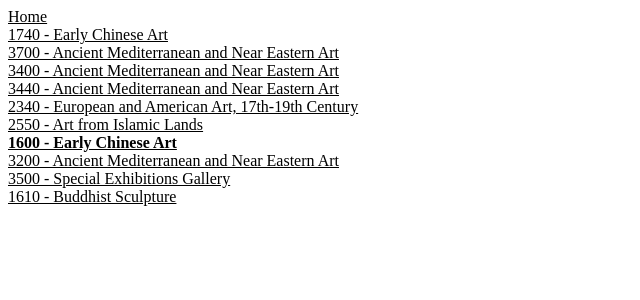
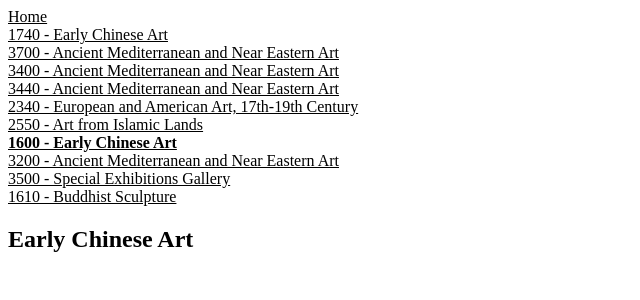
Before and after one commit to frankie-engineer/museum, a React (Create React App) app: page /galleries/1600 in a window 1280 px wide. Shown: the top 300 px of the page, without its empty margins (0-640 px from the left). Built offline with nearby package versions, Linux system fonts and the light colour scheme.

Commit message:
finish phase 2

```diff
--- a/src/App.js
+++ b/src/App.js
@@ -1,11 +1,19 @@
 import React from 'react';
 import GalleryNavigation from './components/GalleryNavigation';
+import GalleryView from './components/GalleryView';
 import harvardArt from './data/harvardArt';
+import { Route } from 'react-router-dom';
 
 function App() {
-  console.log(harvardArt);
+  let galleries = harvardArt.records;
+
   return (
-    <GalleryNavigation galleries={harvardArt.records} />
+    <div>
+      <GalleryNavigation galleries={galleries} />
+      <Route path='/galleries/:galleryId'>
+        <GalleryView galleries={galleries} />
+      </Route>
+    </div>
   );
 }
 
--- a/src/components/GalleryView/index.js
+++ b/src/components/GalleryView/index.js
@@ -1,9 +1,12 @@
-import ArtImageTile from '../ArtImageTile'
-import ArtDescription from '../ArtDescription';
-import { useParams, Route, Switch } from 'react-router-dom';
+import { useParams } from 'react-router-dom';
 
 function GalleryView({ galleries }) {
+    let { galleryId } = useParams();
+    let gallery = galleries.find((gallery) => Number(gallery.id) === Number(galleryId));
 
+    return (
+        <h2>{gallery.name}</h2>
+    );
 }
 
 export default GalleryView;
```
Also changed, not shown: src/components/ArtDescription/index.js (deleted, +0 -7 lines), src/components/ArtImageTile/index.js (deleted, +0 -13 lines).
